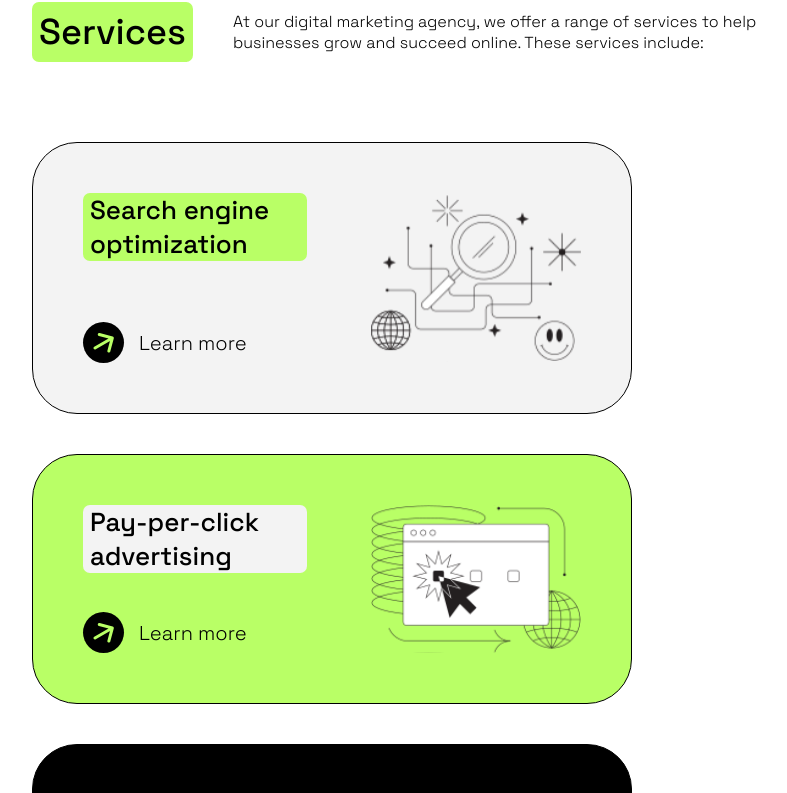
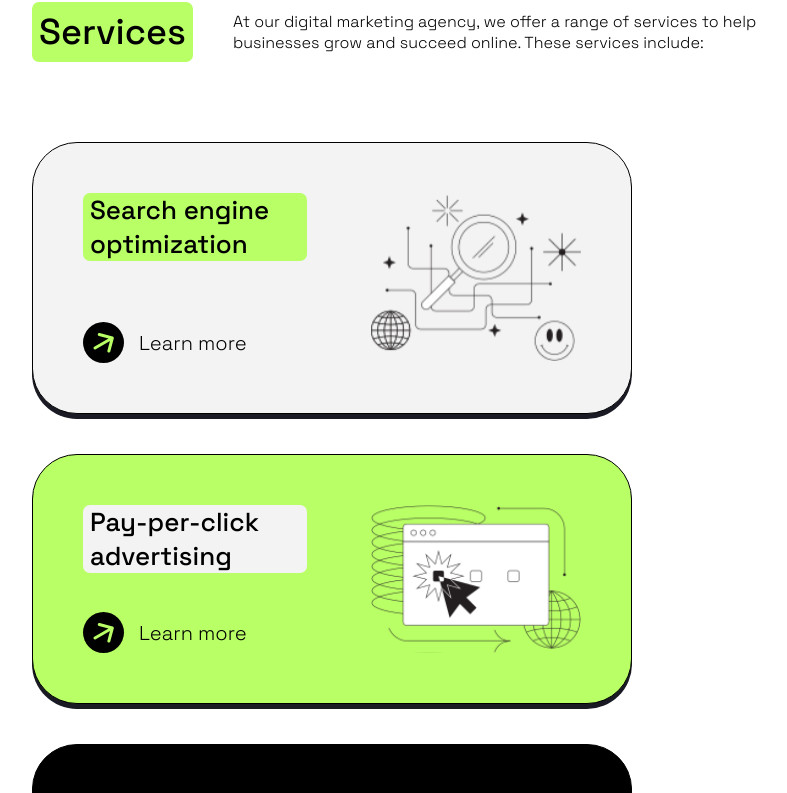
Before and after one commit to AmletixQ/positivus-langing-page, a React (Vite) app: page / in a window 1280 px wide. Shown: the part 969-1762 px from the top of the page, without its empty margins (68-855 px from the left). Built offline with nearby package versions, Linux system fonts and the light colour scheme.

Commit message:
Add box shadow for card container

```diff
--- a/src/components/Cards/Card/Card.scss
+++ b/src/components/Cards/Card/Card.scss
@@ -6,6 +6,7 @@
 
   display: flex;
   justify-content: space-between;
+  box-shadow: 0 0.3125rem var(--dark);
 
   .card-content {
     display: flex;
```
